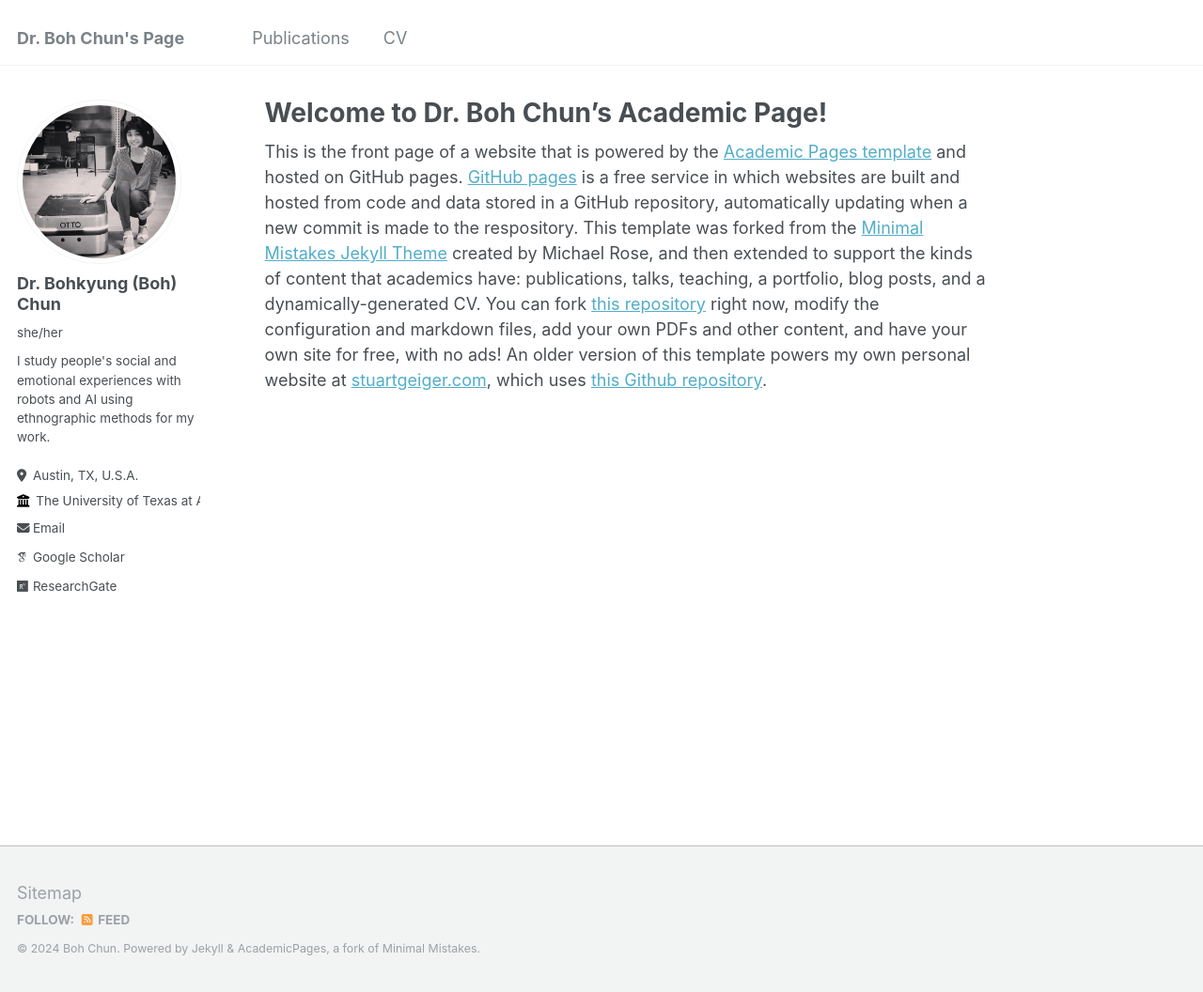
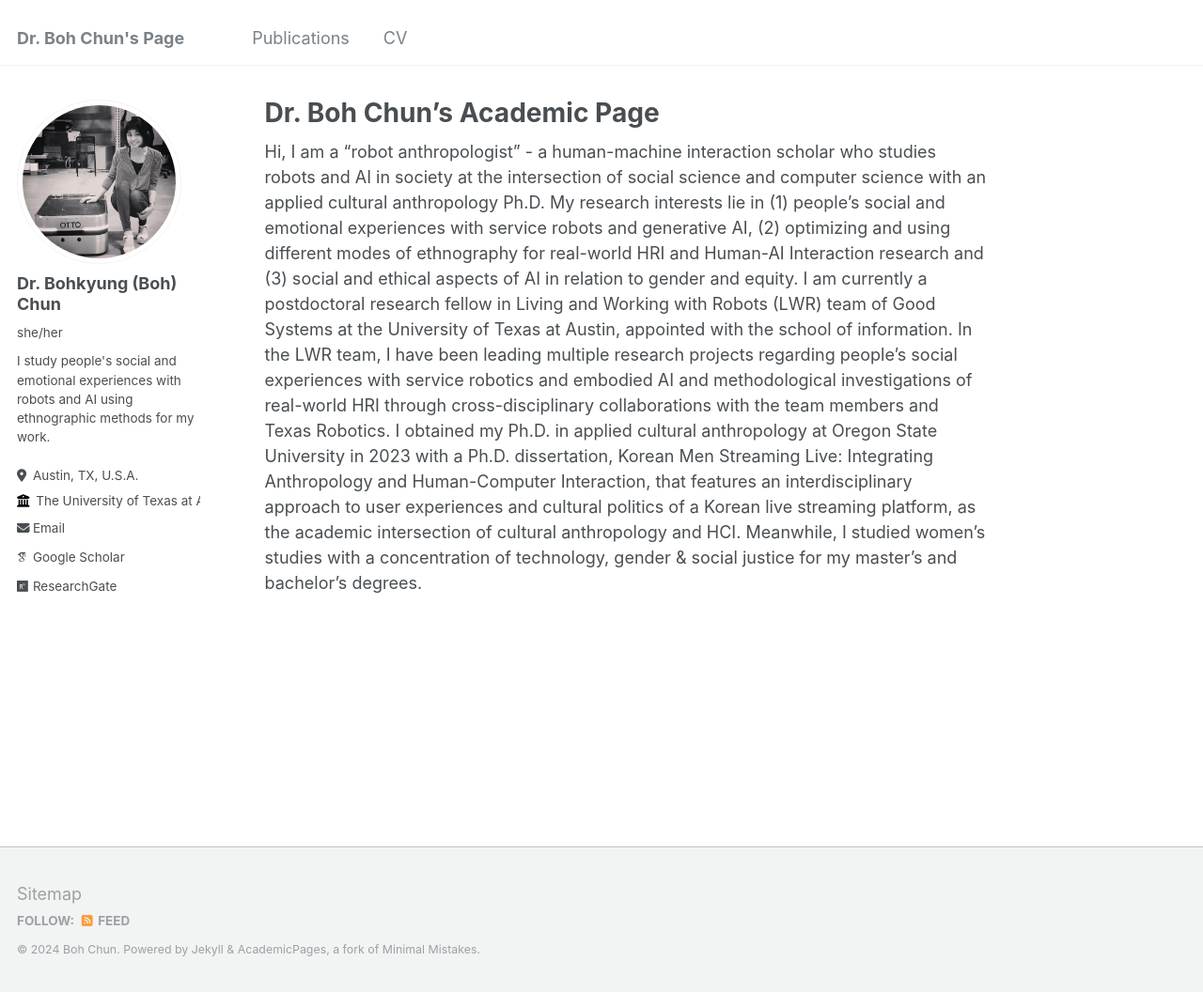
Before and after one commit to bohchun/bohchun.github.io, a Jekyll site: the page built from _pages/about.md, in a window 1280 px wide and 1056 px high. Shown: the whole window at 94% size. Built offline with Jekyll 4.4.1, drawn with Linux system fonts in a browser that asks for light colours; some web fonts are replaced.

Commit message:
Update about.md

```diff
--- a/_pages/about.md
+++ b/_pages/about.md
@@ -1,10 +1,10 @@
 ---
 permalink: /
-title: "Welcome to Dr. Boh Chun's Academic Page!"
+title: "Dr. Boh Chun's Academic Page"
 author_profile: true
 redirect_from:
   - /about/
   - /about.html
 ---
 
-This is the front page of a website that is powered by the [Academic Pages template](https://github.com/academicpages/academicpages.github.io) and hosted on GitHub pages. [GitHub pages](https://pages.github.com) is a free service in which websites are built and hosted from code and data stored in a GitHub repository, automatically updating when a new commit is made to the respository. This template was forked from the [Minimal Mistakes Jekyll Theme](https://mmistakes.github.io/minimal-mistakes/) created by Michael Rose, and then extended to support the kinds of content that academics have: publications, talks, teaching, a portfolio, blog posts, and a dynamically-generated CV. You can fork [this repository](https://github.com/academicpages/academicpages.github.io) right now, modify the configuration and markdown files, add your own PDFs and other content, and have your own site for free, with no ads! An older version of this template powers my own personal website at [stuartgeiger.com](http://stuartgeiger.com), which uses [this Github repository](https://github.com/staeiou/staeiou.github.io).
+Hi, I am a “robot anthropologist” - a human-machine interaction scholar who studies robots and AI in society at the intersection of social science and computer science with an applied cultural anthropology Ph.D. My research interests lie in (1) people’s social and emotional experiences with service robots and generative AI, (2) optimizing and using different modes of ethnography for real-world HRI and Human-AI Interaction research and (3) social and ethical aspects of AI in relation to gender and equity. I am currently a postdoctoral research fellow in Living and Working with Robots (LWR) team of Good Systems at the University of Texas at Austin, appointed with the school of information. In the LWR team, I have been leading multiple research projects regarding people’s social experiences with service robotics and embodied AI and methodological investigations of real-world HRI through cross-disciplinary collaborations with the team members and Texas Robotics. I obtained my Ph.D. in applied cultural anthropology at Oregon State University in 2023 with a Ph.D. dissertation, Korean Men Streaming Live: Integrating Anthropology and Human-Computer Interaction, that features an interdisciplinary approach to user experiences and cultural politics of a Korean live streaming platform, as the academic intersection of cultural anthropology and HCI. Meanwhile, I studied women’s studies with a concentration of technology, gender & social justice for my master’s and bachelor’s degrees.
```
